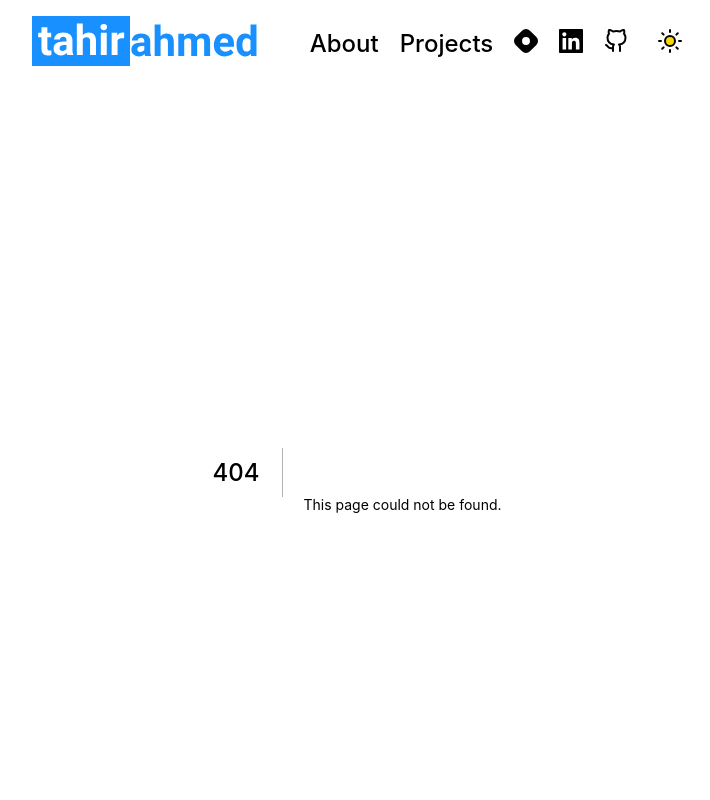
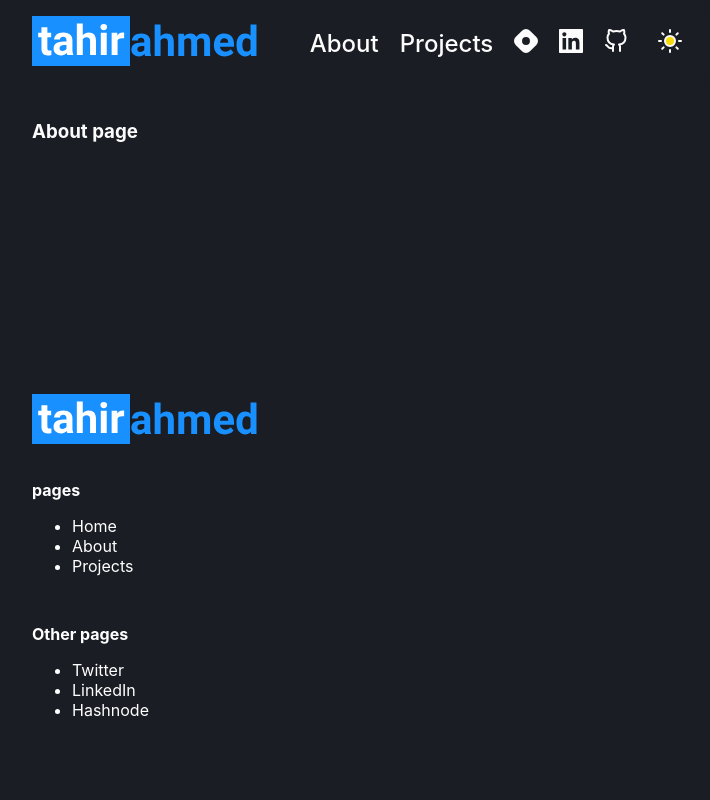
Before and after one commit to ttahm3d/tahirahmedt, a Next.js app: page /about in a window 1280 px wide. Before the commit this address had no page. Shown: the top 800 px of the page, without its empty margins (283-993 px from the left). Built offline with nearby package versions, Linux system fonts and the light colour scheme.

Commit message:
feat: created about page

```diff
--- /dev/null
+++ b/pages/about.tsx
@@ -0,0 +1,13 @@
+import type { NextPage } from "next";
+import Head from "next/head";
+import { Container } from "../src/utils/styles/globals";
+
+const About: NextPage = () => {
+	return (
+		<Container>
+			<h3>About page</h3>
+		</Container>
+	);
+};
+
+export default About;
```
